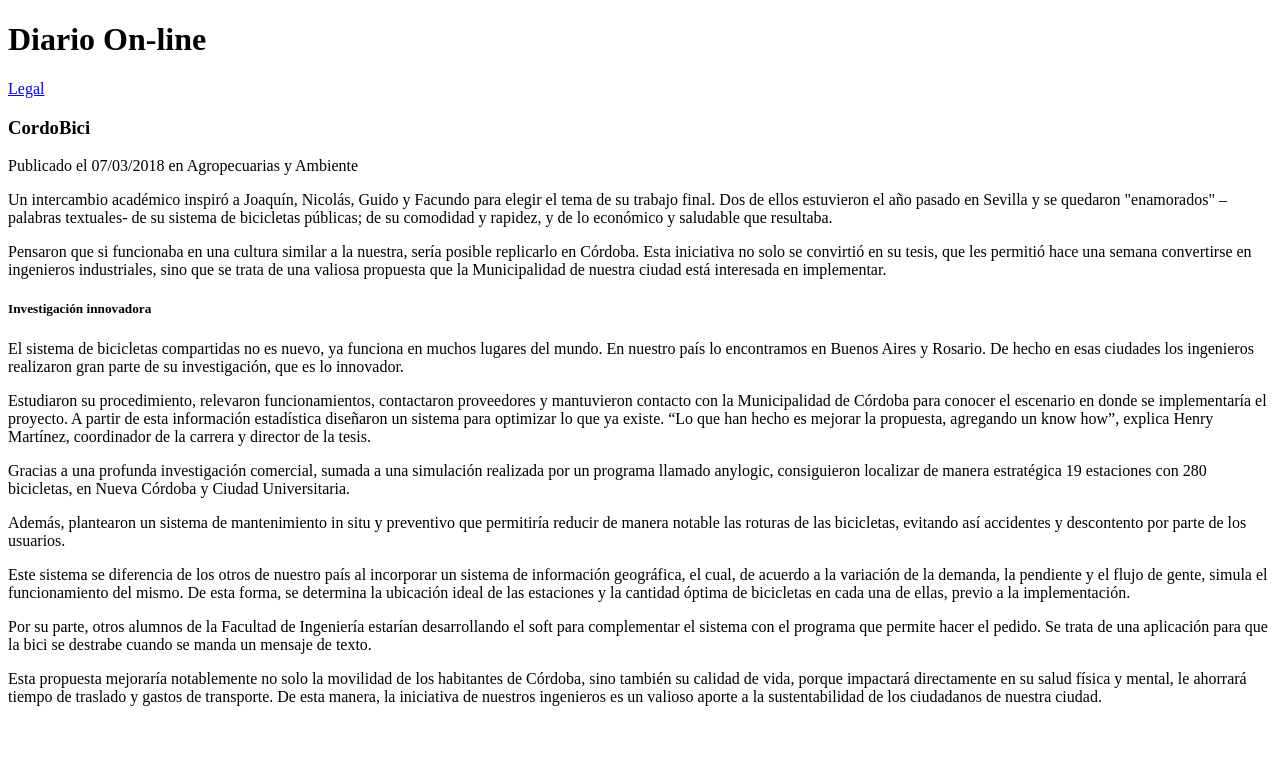
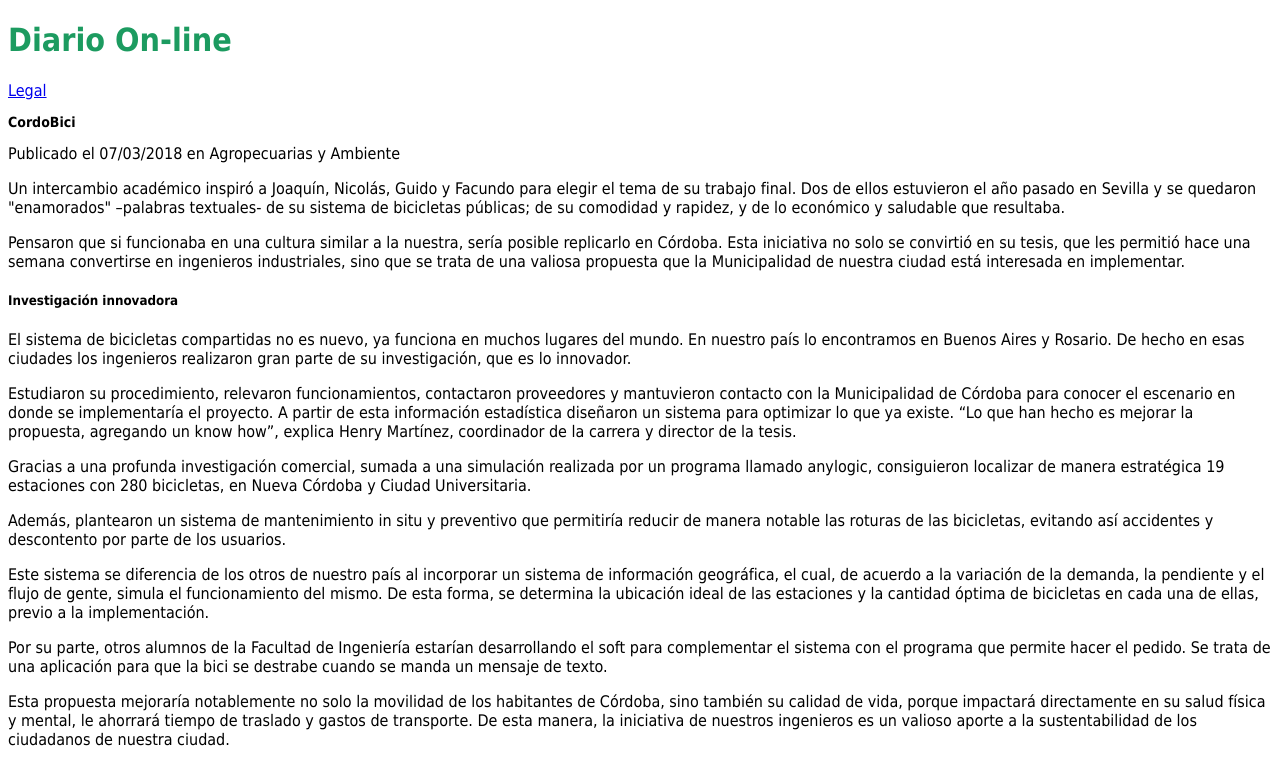
Before and after one commit to UCC-LabCompu2/ejercicios2024-JulietaCarrizo, a plain HTML site: page Ejercicios-CSS/ej_columnas.html in a window 1280 px wide. Drawn offline with Linux system fonts and the light colour scheme.

Commit message:
Update ej_columnas.html

```diff
--- a/Ejercicios-CSS/ej_columnas.html
+++ b/Ejercicios-CSS/ej_columnas.html
@@ -4,14 +4,14 @@
     <meta charset="UTF-8">
     <title>Ejercicio Columnas</title>
 </head>
-<body>
+<body style="font-family: Tahoma, SansSerif">
 <!--Cree los estilos CSS necesarios para que el texto se visualice en 2 columnas-->
 <header>
-    <h1 id="tituloPrincipal">Diario On-line</h1>
+    <h1 id="tituloPrincipal" style="color: #1c9b60">Diario On-line</h1>
 </header>
 <a href="ej_leyes.html" target="_blank">Legal</a>
 <section>
-    <h3 class="tituloNoticia">CordoBici</h3>
+    <h3 class="tituloNoticia" style="font-size: 14px">CordoBici</h3>
     Publicado el 07/03/2018 en Agropecuarias y Ambiente
     <article>
         <div>
```
